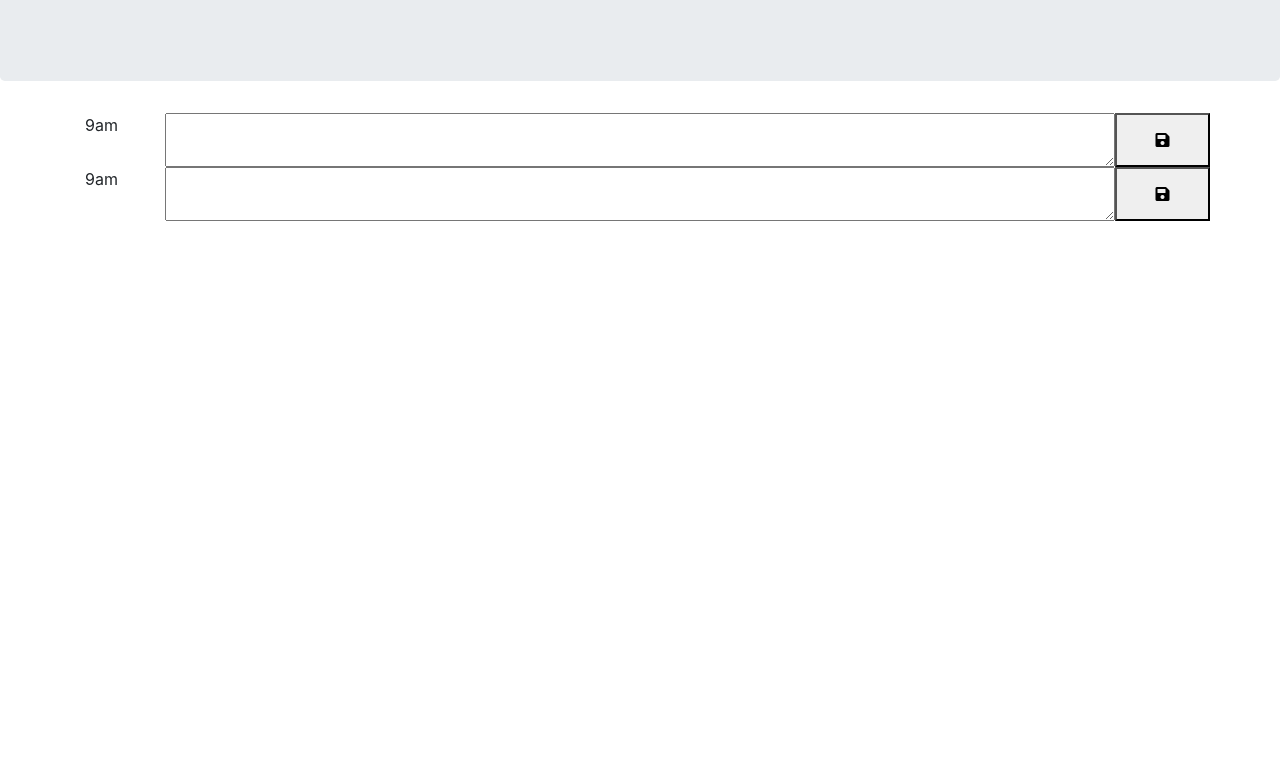
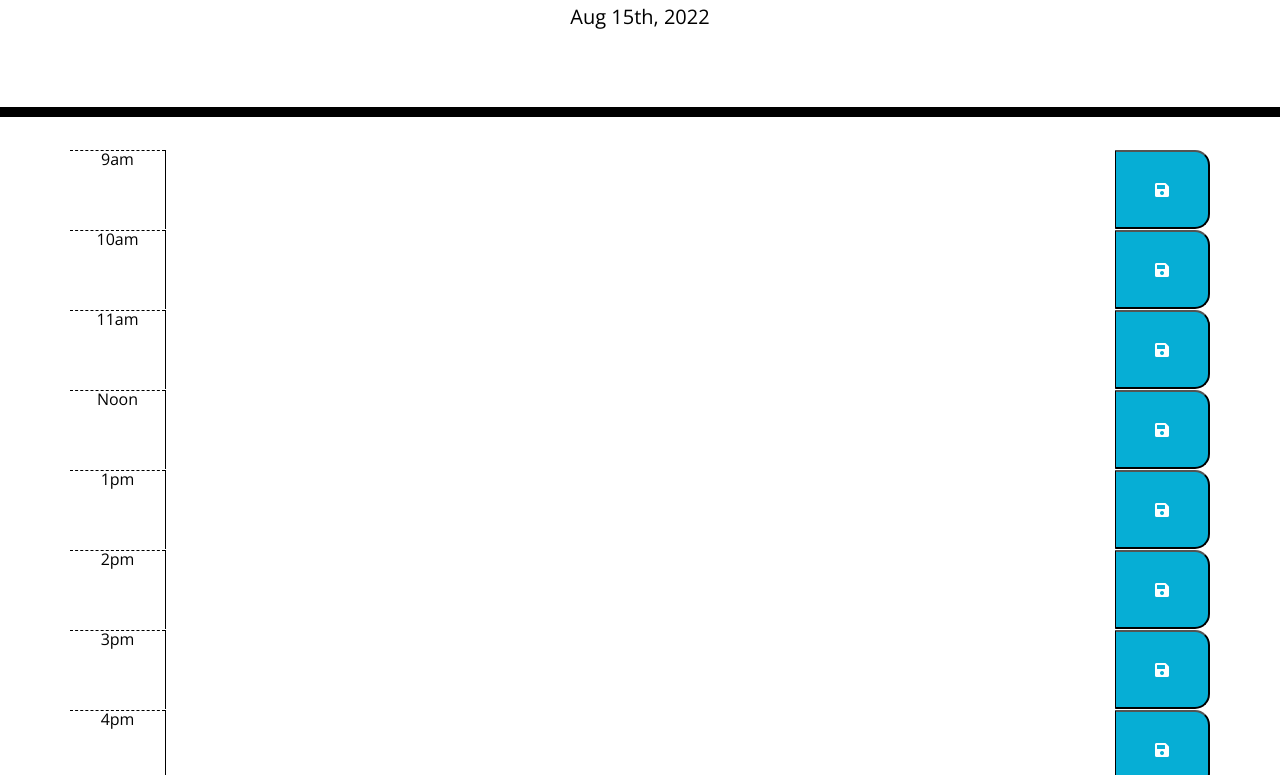
Before and after one commit to Cuttingham/work-day-schedule, a plain HTML site: page index.html in a window 1280 px wide. Shown: the part 187-962 px from the top of the page. Before the commit the page ends 800 px from the top, so only its background shows below. Drawn offline with nearby package versions, Linux system fonts and the light colour scheme; files that its build step writes are made by us from their sources.

Commit message:
Added time blocks and current date at top of screen

```diff
--- /dev/null
+++ b/assets/script.js
@@ -0,0 +1,2 @@
+var today=moment();
+$("#currentDay").text(today.format("MMM Do, YYYY")); //shows current date at top of screen, works good
--- a/assets/style.css
+++ b/assets/style.css
@@ -1,38 +1,71 @@
-<!DOCTYPE html>
-<html lang="en">
-  <head>
-    <meta charset="UTF-8" />
-    <meta name="viewport" content="width=device-width, initial-scale=1.0" />
-    <meta http-equiv="X-UA-Compatible" content="ie=edge" />
-    <link
-      rel="stylesheet"
-      href="https://stackpath.bootstrapcdn.com/bootstrap/4.3.1/css/bootstrap.min.css"
-    />
-    <link
-      rel="stylesheet"
-      href="https://use.fontawesome.com/releases/v5.8.1/css/all.css"
-      integrity="sha384-50oBUHEmvpQ+1lW4y57PTFmhCaXp0ML5d60M1M7uH2+nqUivzIebhndOJK28anvf"
-      crossorigin="anonymous"
-    />
-    <link
-      href="https://fonts.googleapis.com/css?family=Open+Sans&display=swap"
-      rel="stylesheet"
-    />
-    <link rel="stylesheet" href="style.css" />
-    <title>Work Day Scheduler</title>
-  </head>
+body {
+    font-family: 'Open Sans', sans-serif;
+    font-size: 16px;
+    line-height: 1;
+  }
 
-  <body>
-    <header class="jumbotron">
-      <h1 class="display-3">Work Day Scheduler</h1>
-      <p class="lead">A simple calendar app for scheduling your work day</p>
-      <p id="currentDay" class="lead"></p>
-    </header>
-    <div class="container">
-      <!-- Timeblocks go here -->
-    </div>
+  textarea {
+    background: transparent;
+    border: none;
+    resize: none;
+    color: #000000;
+    border-left: 1px solid black;
+    padding: 10px;
+  }
 
-    <script src="https://cdnjs.cloudflare.com/ajax/libs/jquery/3.2.1/jquery.min.js"></script>
-    <script src="https://cdnjs.cloudflare.com/ajax/libs/moment.js/2.24.0/moment.min.js"></script>
-  </body>
-</html>
+  .jumbotron {
+    text-align: center;
+    background-color: transparent;
+    color: black;
+    border-radius: 0;
+    border-bottom: 10px solid black;
+  }
+
+  .description {
+    white-space: pre-wrap;
+  }
+
+  .time-block {
+    text-align: center;
+    border-radius: 15px;
+  }
+
+  .row {
+    white-space: pre-wrap;
+    height: 80px;
+    border-top: 1px solid white;
+  }
+
+  .hour {
+    background-color: #ffffff;
+    color: #000000;
+    border-top: 1px dashed #000000;
+  }
+
+  .past {
+    background-color: #d3d3d3;
+    color: white;
+  }
+
+  .present {
+    background-color: #ff6961;
+    color: white;
+  }
+
+  .future {
+    background-color: #77dd77;
+    color: white;
+  }
+
+  .saveBtn {
+    border-left: 1px solid black;
+    border-top-right-radius: 15px;
+    border-bottom-right-radius: 15px;
+    background-color: #06aed5;
+    color: white;
+  }
+
+  .saveBtn i:hover {
+    font-size: 20px;
+    transition: all 0.3s ease-in-out;
+  }
--- a/index.html
+++ b/index.html
@@ -18,7 +18,7 @@
       href="https://fonts.googleapis.com/css?family=Open+Sans&display=swap"
       rel="stylesheet"
     />
-    <link rel="stylesheet" href="style.css" />
+    <link rel="stylesheet" href="assets/style.css" />
     <title>Work Day Scheduler</title>
   </head>
 
@@ -35,14 +35,49 @@
             <button class="col-1 saveBtn"><i class="fas fa-save"></i></button>
           </div>
           <div class="row time-block" id="10">
-            <div class="col-1 hour row2">9am</div>
+            <div class="col-1 hour row2">10am</div>
             <textarea class="col-10 description"></textarea>
             <button class="col-1 saveBtn"><i class="fas fa-save"></i></button>
           </div>
-      <!-- Timeblocks go here -->
+          <div class="row time-block" id="11">
+            <div class="col-1 hour row2">11am</div>
+            <textarea class="col-10 description"></textarea>
+            <button class="col-1 saveBtn"><i class="fas fa-save"></i></button>
+          </div>
+          <div class="row time-block" id="12">
+            <div class="col-1 hour row2">Noon</div>
+            <textarea class="col-10 description"></textarea>
+            <button class="col-1 saveBtn"><i class="fas fa-save"></i></button>
+          </div>
+          <div class="row time-block" id="1">
+            <div class="col-1 hour row2">1pm</div>
+            <textarea class="col-10 description"></textarea>
+            <button class="col-1 saveBtn"><i class="fas fa-save"></i></button>
+          </div>
+          <div class="row time-block" id="2">
+            <div class="col-1 hour row2">2pm</div>
+            <textarea class="col-10 description"></textarea>
+            <button class="col-1 saveBtn"><i class="fas fa-save"></i></button>
+          </div>
+          <div class="row time-block" id="3">
+            <div class="col-1 hour row2">3pm</div>
+            <textarea class="col-10 description"></textarea>
+            <button class="col-1 saveBtn"><i class="fas fa-save"></i></button>
+          </div>
+          <div class="row time-block" id="4">
+            <div class="col-1 hour row2">4pm</div>
+            <textarea class="col-10 description"></textarea>
+            <button class="col-1 saveBtn"><i class="fas fa-save"></i></button>
+          </div>
+          <div class="row time-block" id="5">
+            <div class="col-1 hour row2">5pm</div>
+            <textarea class="col-10 description"></textarea>
+            <button class="col-1 saveBtn"><i class="fas fa-save"></i></button>
+          </div>
     </div>
 
     <script src="https://cdnjs.cloudflare.com/ajax/libs/jquery/3.2.1/jquery.min.js"></script>
     <script src="https://cdnjs.cloudflare.com/ajax/libs/moment.js/2.24.0/moment.min.js"></script>
+    <script src="./assets/script.js"></script>
   </body>
 </html>
```
Also changed, not shown: 05-third-party-apis-homework-demo.gif (added).
